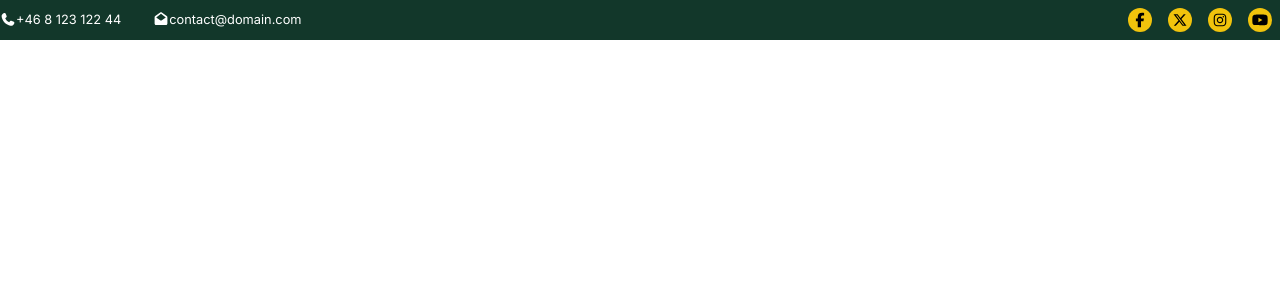
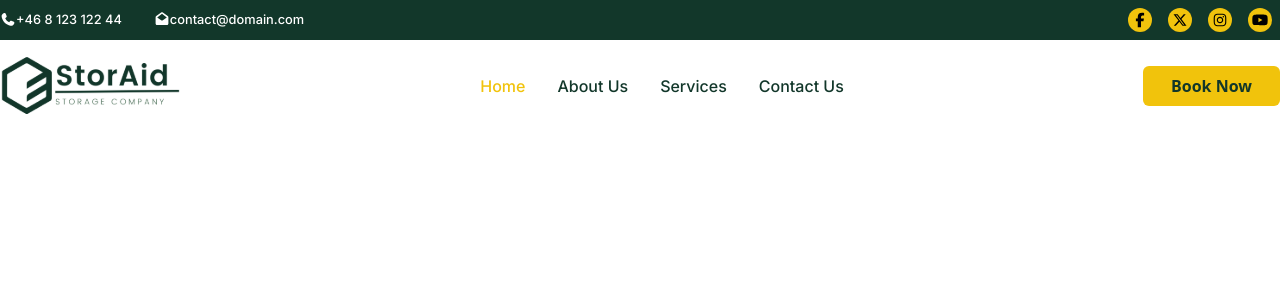
Before and after one commit to Alecal/storaid-react, a React (Vite) app: page / in a window 1280 px wide. Shown: the top 300 px of the page. Built offline with nearby package versions, Linux system fonts and the light colour scheme.

Commit message:
Gjort header och lagt in child componenter i den

```diff
--- a/src/App.jsx
+++ b/src/App.jsx
@@ -1,27 +1,12 @@
 import React from 'react'
-import { FontAwesomeIcon } from '@fortawesome/react-fontawesome'
-import { faPhone, faArrowRight, faEnvelopeOpen, } from '@fortawesome/free-solid-svg-icons'
-import { faGithub } from '@fortawesome/free-brands-svg-icons'
-import SocialsBadge from './components/SocialsBadge'
+import Header from './components/Header'
 
 
 const App = () => {
   return (
-    <div className="topBarBg">
-      <div className="topBarContainer container mx-auto">
-        <div className="contactContainer">
-          <div className="contactItem">
-            <p className="body-text-small text-white"><FontAwesomeIcon icon={faPhone} />+46 8 123 122 44</p>
-          </div>
-          <div className="contactItem">
-            <p className="body-text-small text-white"><FontAwesomeIcon icon={faEnvelopeOpen} />contact@domain.com</p>
-          </div>
-        </div>
-        <div className="socialsContainer">
-          <SocialsBadge names={['facebook', 'twitter', 'instagram', 'youtube']} />
-        </div>
-      </div>
-    </div>
+    <>
+    <Header/>
+    </>
   )
 }
 
--- /dev/null
+++ b/src/components/ButtonStandard.jsx
@@ -0,0 +1,11 @@
+import React from 'react'
+
+function ButtonStandard({ label }) {
+  return (
+    <button className='px-7 py-2 bg-primary rounded-md btn-yellow'>
+      {label}
+    </button>
+  )
+}
+
+export default ButtonStandard
--- /dev/null
+++ b/src/components/Header.jsx
@@ -0,0 +1,22 @@
+import React from 'react'
+import TopBar from './TopBar'
+import ButtonStandard from './ButtonStandard'
+import Navigation from './Navigation'
+
+function Header() {
+  return (
+    <>
+        <TopBar/>
+        <div className="headerContainer container mx-auto py-4">
+
+            <div className="logo"><img src="src/assets/storaid-logo.svg"/></div>
+            {/* ⚠️  React router behövs här för länkarna */}
+            <Navigation />
+            <ButtonStandard label="Book Now"/>
+
+        </div>
+    </>
+  )
+}
+
+export default Header
--- /dev/null
+++ b/src/components/Navigation.jsx
@@ -0,0 +1,14 @@
+import React from 'react'
+
+function Navigation() {
+  return (
+        <div className="navigation">
+            <p className="linkActive">Home</p>
+            <p className="link">About Us</p>
+            <p className="link">Services</p>
+            <p className="link">Contact Us</p>
+         </div>
+  )
+}
+
+export default Navigation
--- /dev/null
+++ b/src/components/TopBar.jsx
@@ -0,0 +1,28 @@
+import React from 'react'
+
+import { FontAwesomeIcon } from '@fortawesome/react-fontawesome'
+import { faPhone, faArrowRight, faEnvelopeOpen, } from '@fortawesome/free-solid-svg-icons'
+import { faGithub } from '@fortawesome/free-brands-svg-icons'
+import SocialsBadge from './SocialsBadge'
+
+function TopBar() {
+  return (
+    <div className="topBarBg">
+      <div className="topBarContainer container mx-auto">
+        <div className="contactContainer">
+          <div className="contactItem">
+            <p className="body-text-small text-white"><FontAwesomeIcon icon={faPhone} />+46 8 123 122 44</p>
+          </div>
+          <div className="contactItem">
+            <p className="body-text-small text-white"><FontAwesomeIcon icon={faEnvelopeOpen} />contact@domain.com</p>
+          </div>
+        </div>
+        <div className="socialsContainer">
+          <SocialsBadge names={['facebook', 'twitter', 'instagram', 'youtube']} />
+        </div>
+      </div>
+    </div>
+  )
+}
+
+export default TopBar
--- a/src/index.css
+++ b/src/index.css
@@ -20,12 +20,20 @@ h4 { font-size: 1.5625rem; line-height: 1.5625rem; }
 h5, h6 { font-family: "Urbanist", sans-serif; font-weight: 700; font-style: normal; }
 h5 { font-size: 1.5rem; line-height: 1.5625rem; }
 h6 { font-size: 1.25rem; line-height: 1.5625rem; }
-p { font-family: "Inter", sans-serif; font-weight: 400; font-style: normal; }
+p { font-family: "Inter", sans-serif; font-weight: 500; font-style: normal;}
 
 .body-text-standard { font-size: 1rem; line-height: 1.5rem; }
 .body-text-small { font-size: 0.8rem; line-height: 1.5rem; }
 .body-text-medium { font-size: 1.125rem; line-height: 1.5rem; }
 
+.bg-primary {
+    background-color: var(--primary-color);
+}
+
+.btn-yellow {
+    color:var(--primary-green-dark);
+    font-weight: 600;
+}
 
 .contactContainer{
     display: flex;
@@ -59,3 +67,24 @@ p { font-family: "Inter", sans-serif; font-weight: 400; font-style: normal; }
 .socialsIcon {
     color: var(--primary-green-dark);
 }
+
+.headerContainer {
+    display: flex;
+    justify-content: space-between;
+    align-items: center;
+}
+
+.navigation {
+    display: flex;
+    justify-content: space-between;
+    align-items: center;
+    gap: 2rem;
+}
+
+.linkActive {
+    color: var(--primary-color);
+}
+
+.link {
+    color: var(--primary-green-dark);
+}
```
Also changed, not shown: src/assets/storaid-logo.svg (added).
